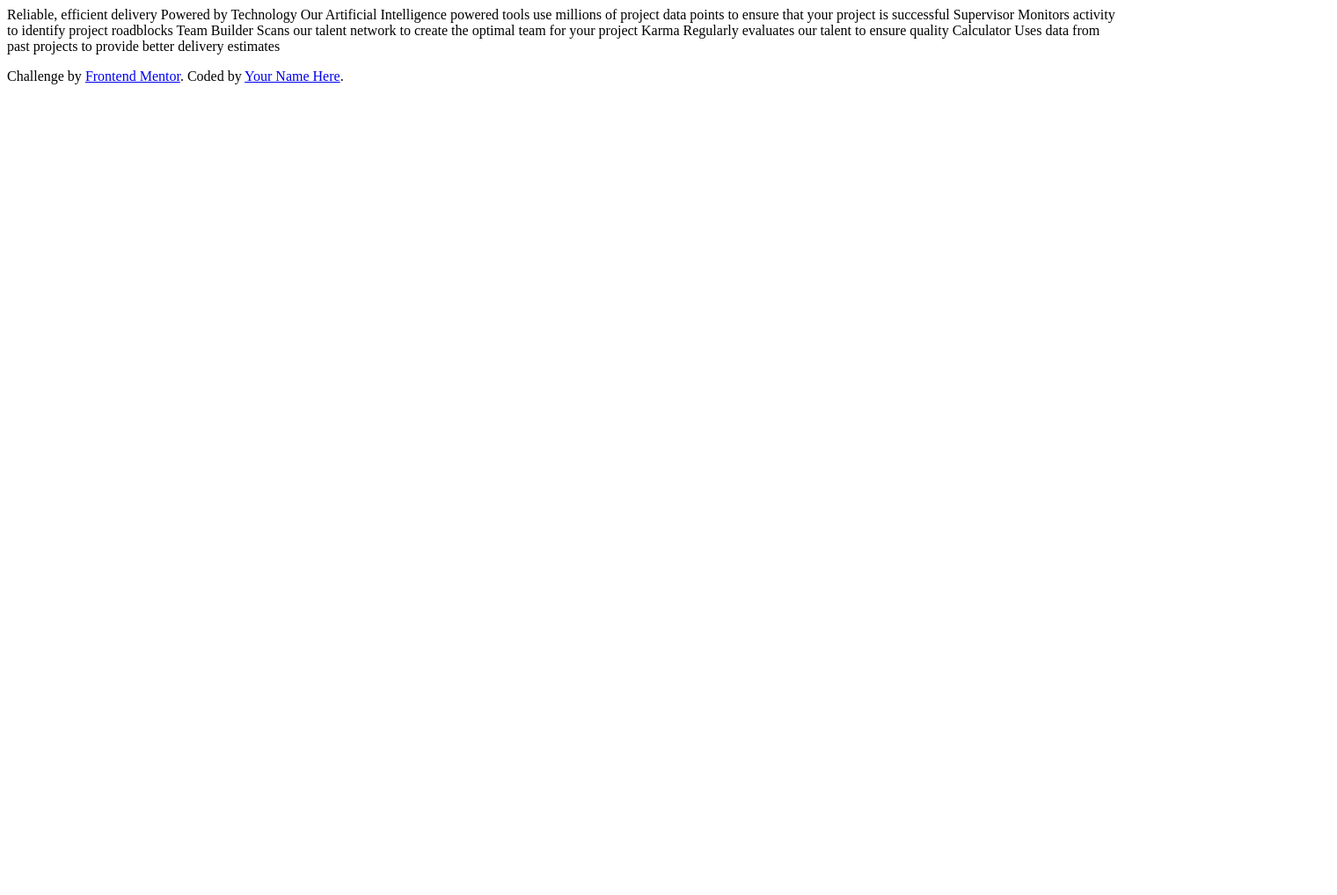
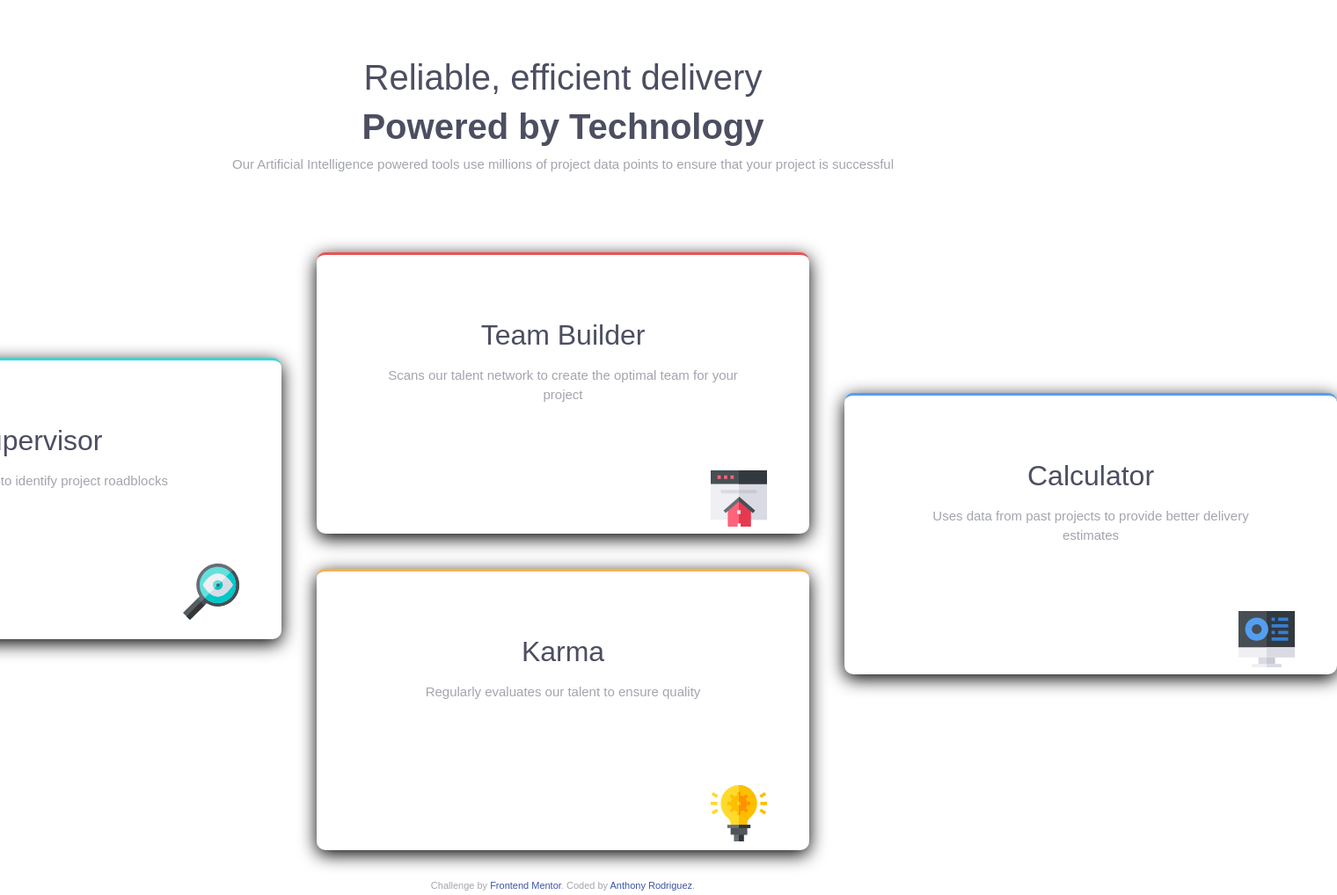
Before and after one commit to AnthonyRodriguez93/four-card-feature-section-master, a plain HTML site: page index.html in a window 1280 px wide. Shown: the whole page at 88% size, 1520 px wide, since content can reach past the window. Before the commit the page ends 800 px from the top, so only its background shows below. Drawn offline with nearby package versions, Linux system fonts and the light colour scheme.

Commit message:
Add files via upload

```diff
--- a/index.html
+++ b/index.html
@@ -11,36 +11,93 @@
   <title>Frontend Mentor | Four card feature section</title>
 
   <!-- Feel free to remove these styles or customise in your own stylesheet 👍 -->
+  <link rel="stylesheet" href="https://maxcdn.bootstrapcdn.com/bootstrap/4.0.0/css/bootstrap.min.css"
+    integrity="sha384-Gn5384xqQ1aoWXA+058RXPxPg6fy4IWvTNh0E263XmFcJlSAwiGgFAW/dAiS6JXm" crossorigin="anonymous">
 
+  <link rel="stylesheet" href="styles.css">
 </head>
 
 <body>
 
-  Reliable, efficient delivery
-  Powered by Technology
+  <h1 class="main-heading">Reliable, efficient delivery</h1>
+  <h1 class="bold-heading">Powered by Technology</h1>
 
-  Our Artificial Intelligence powered tools use millions of project data points
-  to ensure that your project is successful
+  <p class="blurb">Our Artificial Intelligence powered tools use millions of project data points
+    to ensure that your project is successful</p>
 
-  Supervisor
-  Monitors activity to identify project roadblocks
 
-  Team Builder
-  Scans our talent network to create the optimal team for your project
+  <div class="features">
 
-  Karma
-  Regularly evaluates our talent to ensure quality
+    <div class="card supervisor-card">
+      <div class="card-body">
+        <h5 class="card-title">Supervisor</h5>
+        <p class="card-text">Monitors activity to identify project roadblocks</p>
+      </div>
+      <div class="card-footer">
+        <img src="./images/icon-supervisor.svg" alt="">
+      </div>
+    </div>
 
-  Calculator
-  Uses data from past projects to provide better delivery estimates
+
+
+
+    <div class="card teambuilder-card">
+      <div class="card-body">
+        <h5 class="card-title">Team Builder</h5>
+        <p class="card-text">Scans our talent network to create the optimal team for your project</p>
+      </div>
+      <div class="card-footer">
+        <img src="./images/icon-team-builder.svg" alt="">
+      </div>
+    </div>
+
+
+
+    <div class="card karma-card">
+      <div class="card-body">
+        <h5 class="card-title">Karma</h5>
+        <p class="card-text">Regularly evaluates our talent to ensure quality</p>
+      </div>
+      <div class="footer">
+        <img src="./images/icon-karma.svg" id="karmaimg" alt="">
+      </div>
+    </div>
+
+
+
+    <div class="card calc-card">
+      <div class="card-body">
+        <h5 class="card-title">Calculator</h5>
+        <p class="card-text">Uses data from past projects to provide better delivery estimates</p>
+      </div>
+      <div class="card-footer">
+        <img src="./images/icon-calculator.svg" alt="">
+      </div>
+    </div>
+
+  </div>
+
+
+
+
 
 
   <footer>
     <p class="attribution">
       Challenge by <a href="https://www.frontendmentor.io?ref=challenge" target="_blank">Frontend Mentor</a>.
-      Coded by <a href="#">Your Name Here</a>.
+      Coded by <a href="https://www.frontendmentor.io/profile/AnthonyRodriguez93">Anthony Rodriguez</a>.
     </p>
   </footer>
+
+  <script src="https://code.jquery.com/jquery-3.2.1.slim.min.js"
+    integrity="sha384-KJ3o2DKtIkvYIK3UENzmM7KCkRr/rE9/Qpg6aAZGJwFDMVNA/GpGFF93hXpG5KkN" crossorigin="anonymous">
+  </script>
+  <script src="https://cdnjs.cloudflare.com/ajax/libs/popper.js/1.12.9/umd/popper.min.js"
+    integrity="sha384-ApNbgh9B+Y1QKtv3Rn7W3mgPxhU9K/ScQsAP7hUibX39j7fakFPskvXusvfa0b4Q" crossorigin="anonymous">
+  </script>
+  <script src="https://maxcdn.bootstrapcdn.com/bootstrap/4.0.0/js/bootstrap.min.js"
+    integrity="sha384-JZR6Spejh4U02d8jOt6vLEHfe/JQGiRRSQQxSfFWpi1MquVdAyjUar5+76PVCmYl" crossorigin="anonymous">
+  </script>
 </body>
 
 </html>
--- a/styles.css
+++ b/styles.css
@@ -1,10 +1,108 @@
+html {
+    height: 100%;
+    width: 100%;
+}
+
+
+body {
+    font-family: "Poppins", sans-serif;
+    text-align: center;
+    font-size: 15px;
+    /* height: 100vh;
+    width: 100vh; */
+    display: flex;
+    flex-direction: column;
+}
+
+p {
+    color: hsl(229, 6%, 66%);
+}
+
+h1, h5 {
+    color: hsl(234, 12%, 34%);
+}
+
+img {
+    transform: translate(200px, -10px);
+}
+
+footer {
+    margin-top: 2rem;
+}
 
 
 
+.features {
+    /* display: grid;
+    grid-template-columns: 35% 35% 30%;
+    grid-template-rows: 20% 18% 20%; */
+    margin: auto;
+    margin-top: 4.5rem;
+}
+
+.supervisor-card {
+    /* grid-area: 2; */
+    border-top: hsl(180, 62%, 55%) solid;
+    transform: translate(-600px, 120px);
+    position: absolute;
+}
+
+.teambuilder-card {
+    /* grid-area: 1/2; */
+    border-top: hsl(0, 78%, 62%) solid;
+}
+
+.karma-card {
+    /* grid-area: 3/-3; */
+    border-top: hsl(34, 97%, 64%) solid;
+    margin-top: 2.5rem;
+}
+
+.calc-card {
+    /* grid-area: -3/-2; */
+    border-top: hsl(212, 86%, 64%) solid;
+    position: absolute;
+    transform: translate(600px, -520px);
+}
+
+.card-title {
+    padding: 10%;
+    padding-bottom: 0;
+    font-size: 2rem;
+    margin-bottom: 1rem;
+}
+
+.card-text {
+    padding: 10%;
+    padding-top: 0;
+    margin-top: 1rem;
+}
+
+.card-footer {
+    background-color: white;
+    border-top: none;
+    background: transparent;
+}
 
 
+.card {
+    width: 35rem;
+    height: 20rem;
+    border-radius: 10px;
+    box-shadow: 0px 5px 20px 0px #000000;
+    border-left: none;
+    border-right: none;
+    border-bottom: none;
+}
 
+.main-heading {
+    font-weight: 200;
+    margin-top: 5%;
+}
 
+.bold-heading {
+    font-weight: 600;
+}
 
 .attribution {
     font-size: 11px; text-align: center;
```
